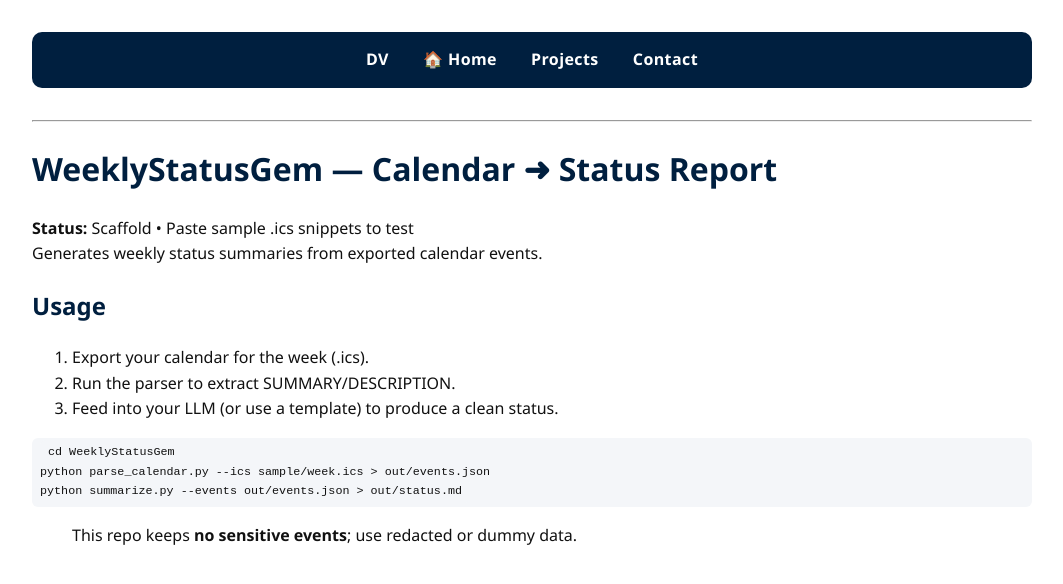
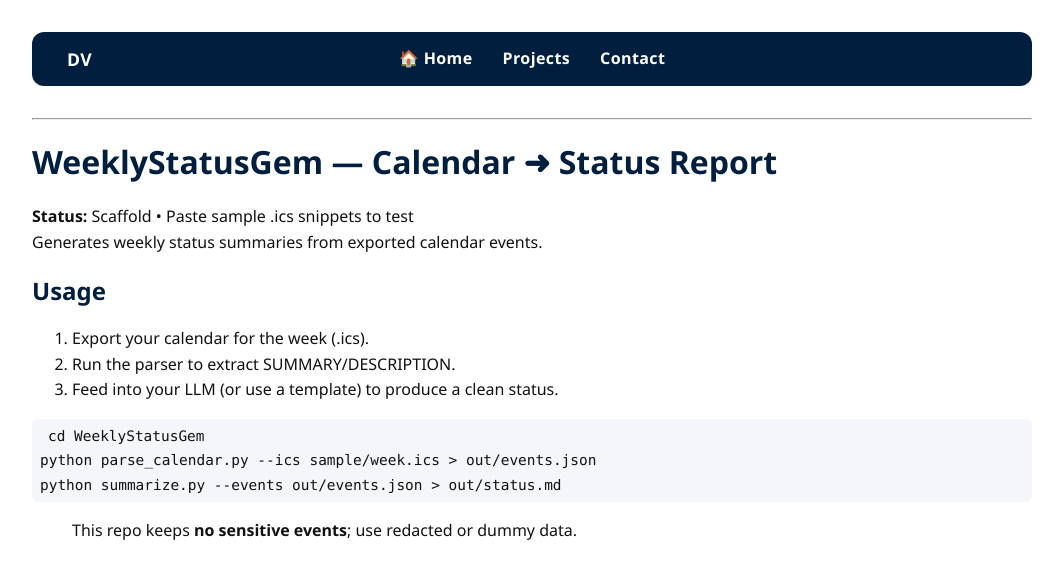
Before and after one commit to devpatram/engineering-ai-portfolio, a Jekyll site: the page built from docs/WeeklyStatusGem/README.md, in a window 1280 px wide. Shown: the top 584 px of the page, without its empty margins (108-1171 px from the left). Built offline with Jekyll 4.4.1, drawn with Linux system fonts in a browser that asks for light colours; our own code applies the rules of GitHub Pages for plain Markdown files.

Commit message:
Refactor nav styles for flexbox layout and responsiveness
Updated navigation styles for better layout and responsiveness.

```diff
--- a/docs/assets/css/style.css
+++ b/docs/assets/css/style.css
@@ -11,34 +11,51 @@ body {
 
 /* === Top Navigation === */
 nav {
-  text-align: center;
+  display: flex;
+  align-items: center;
+  justify-content: center;
   background-color: #001f3f; /* Deep navy */
-  padding: 15px 0;
-  border-radius: 10px;
+  padding: 14px 0;
+  border-radius: 12px;
   margin-bottom: 2rem;
+  flex-wrap: wrap;
+  position: relative;
 }
 
+/* Left-aligned brand initials or logo */
+nav .brand {
+  position: absolute;
+  left: 20px;
+  font-weight: 700;
+  font-size: 1.1rem;
+  color: #ffffff;
+  letter-spacing: 0.5px;
+}
+
+/* Nav links */
 nav a {
   color: #ffffff;
   font-weight: 600;
   margin: 0 15px;
   text-decoration: none;
   letter-spacing: 0.4px;
-  transition: color 0.2s ease-in-out;
+  transition: color 0.2s ease-in-out, transform 0.2s ease-in-out;
 }
 
 nav a:hover {
   color: #ffcc00; /* Golden hover accent */
   text-decoration: underline;
+  transform: translateY(-2px);
 }
 
 /* === Headings === */
 h1, h2, h3, h4 {
   color: #001f3f;
   font-weight: 700;
+  line-height: 1.3;
 }
 
-/* === Links === */
+/* === Links (outside of nav) === */
 a {
   color: #0044cc;
   text-decoration: none;
@@ -54,6 +71,7 @@ code, pre {
   padding: 0.3rem 0.5rem;
   border-radius: 6px;
   font-size: 0.95em;
+  font-family: Consolas, "Courier New", monospace;
 }
 
 /* === Footer === */
@@ -65,3 +83,38 @@ footer {
   border-top: 1px solid #ccc;
   padding-top: 1rem;
 }
+
+/* === Buttons / Back Links === */
+a.back-link {
+  display: inline-block;
+  margin-top: 2rem;
+  font-weight: 500;
+  color: #0044cc;
+  transition: color 0.2s ease;
+}
+
+a.back-link:hover {
+  color: #ffcc00;
+}
+
+/* === Responsive Tweaks === */
+@media (max-width: 768px) {
+  body {
+    padding: 1.2rem;
+  }
+
+  nav {
+    flex-direction: column;
+    padding: 10px 0;
+  }
+
+  nav .brand {
+    position: static;
+    margin-bottom: 10px;
+  }
+
+  nav a {
+    margin: 8px;
+    display: inline-block;
+  }
+}
```
